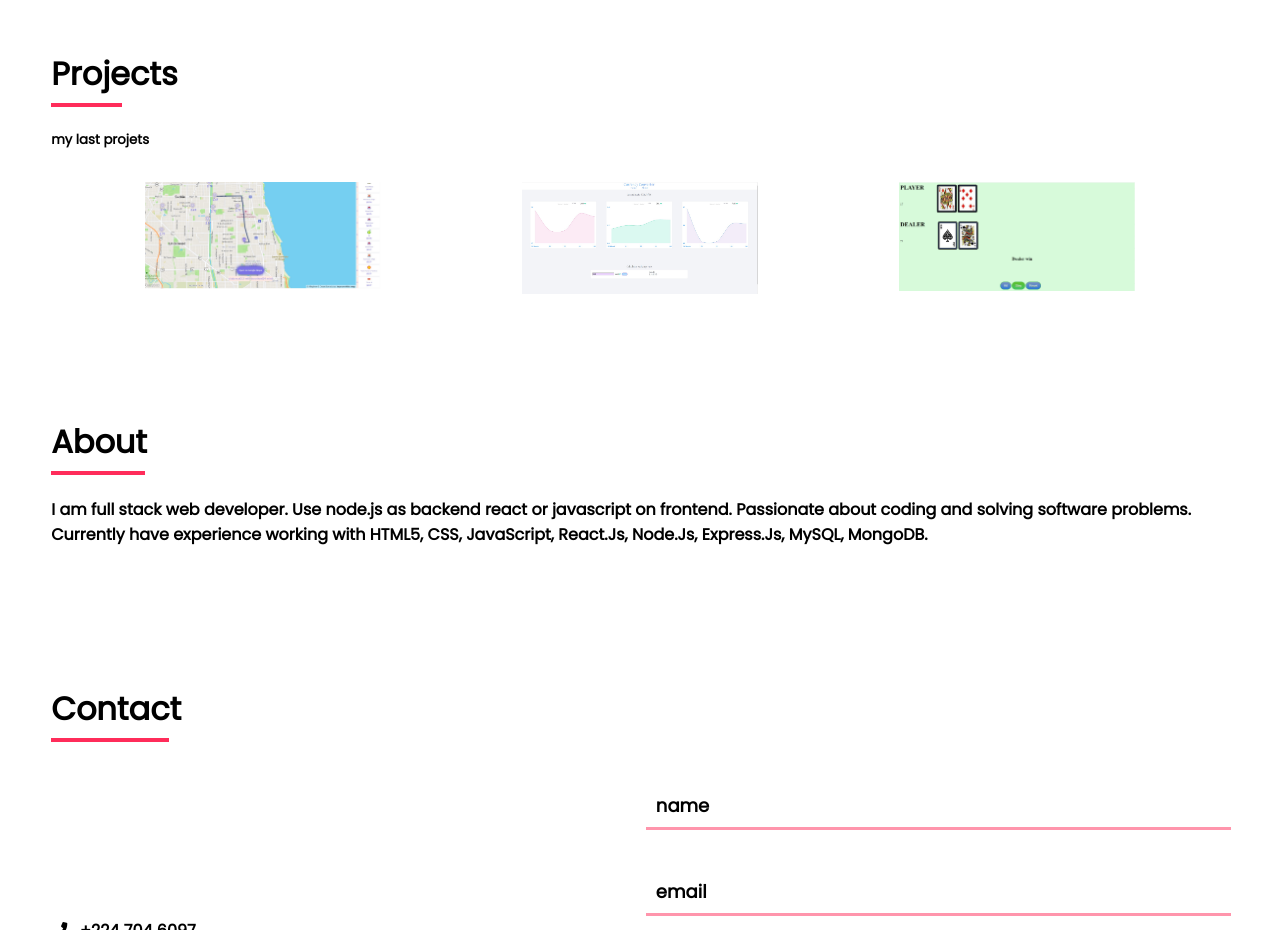
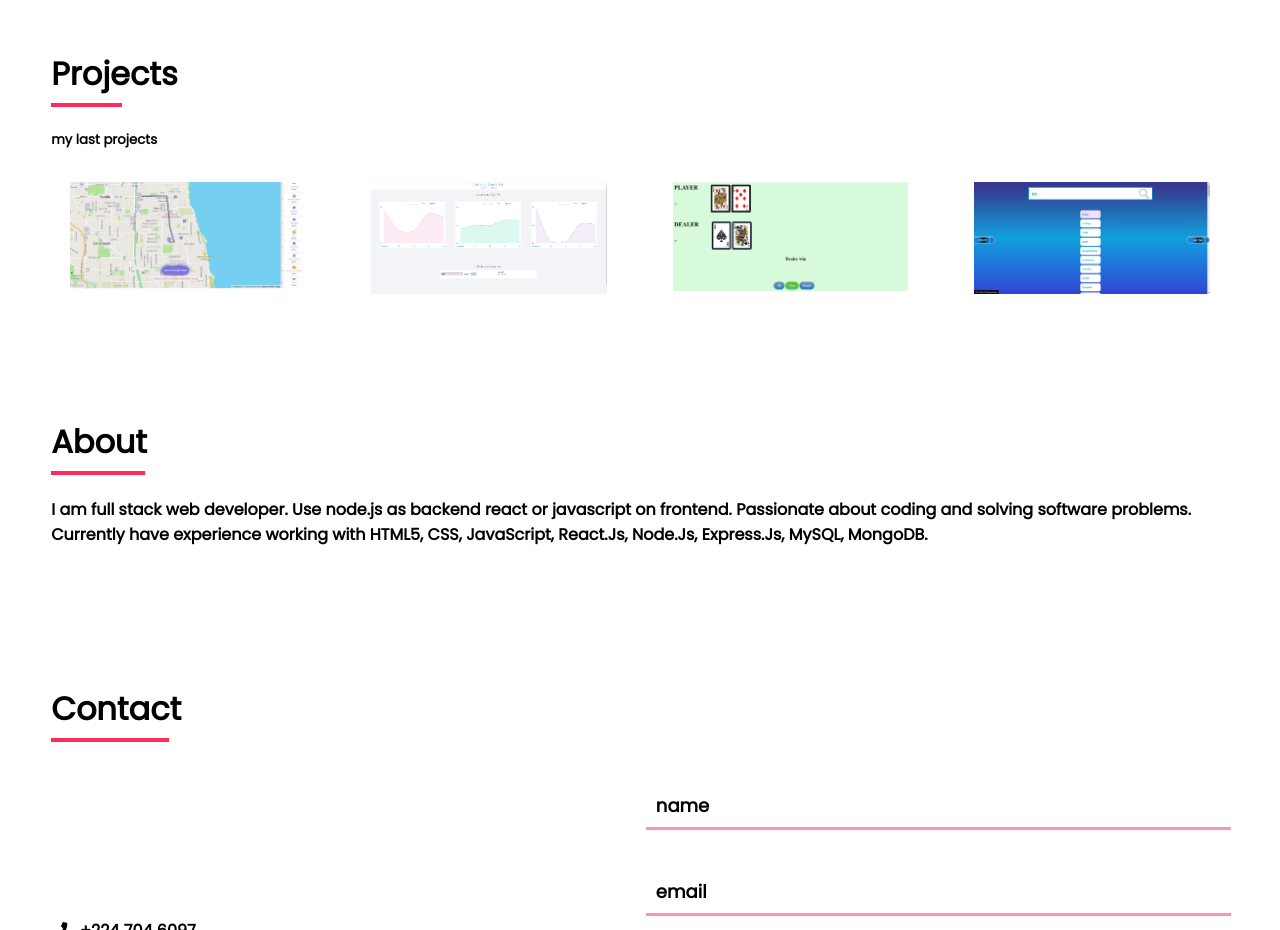
Before and after one commit to Sotskyi/my-portfolio, a plain HTML site: page index.html in a window 1280 px wide. Shown: the part 800-1730 px from the top of the page. Drawn offline with nearby package versions, Linux system fonts and the light colour scheme.

Commit message:
new project

```diff
--- a/index.html
+++ b/index.html
@@ -79,7 +79,7 @@
                   </div>
     <div id="projects">
       <h1>Projects</h1>
-      <h5>my last projets</h5>
+      <h5>my last projects</h5>
       <div id="projects-wrapper">
         <a href="https://cheap-gas.cf/#">
           <img onclick="magnify($(this).attr('src'))" src="./cheap-gas.jpg" />
@@ -93,6 +93,9 @@
         </a>
         <a href="https://blackjack-382aa.firebaseapp.com/">
           <img onclick="magnify($(this).attr('src'))" src="black-jack.png" />
+        </a>
+        <a href="http://137.220.61.65/">
+          <img onclick="magnify($(this).attr('src'))" src="Translator.jpg" />
         </a>
       </div>
     </div>
```
Also changed, not shown: Translator.jpg (added).
